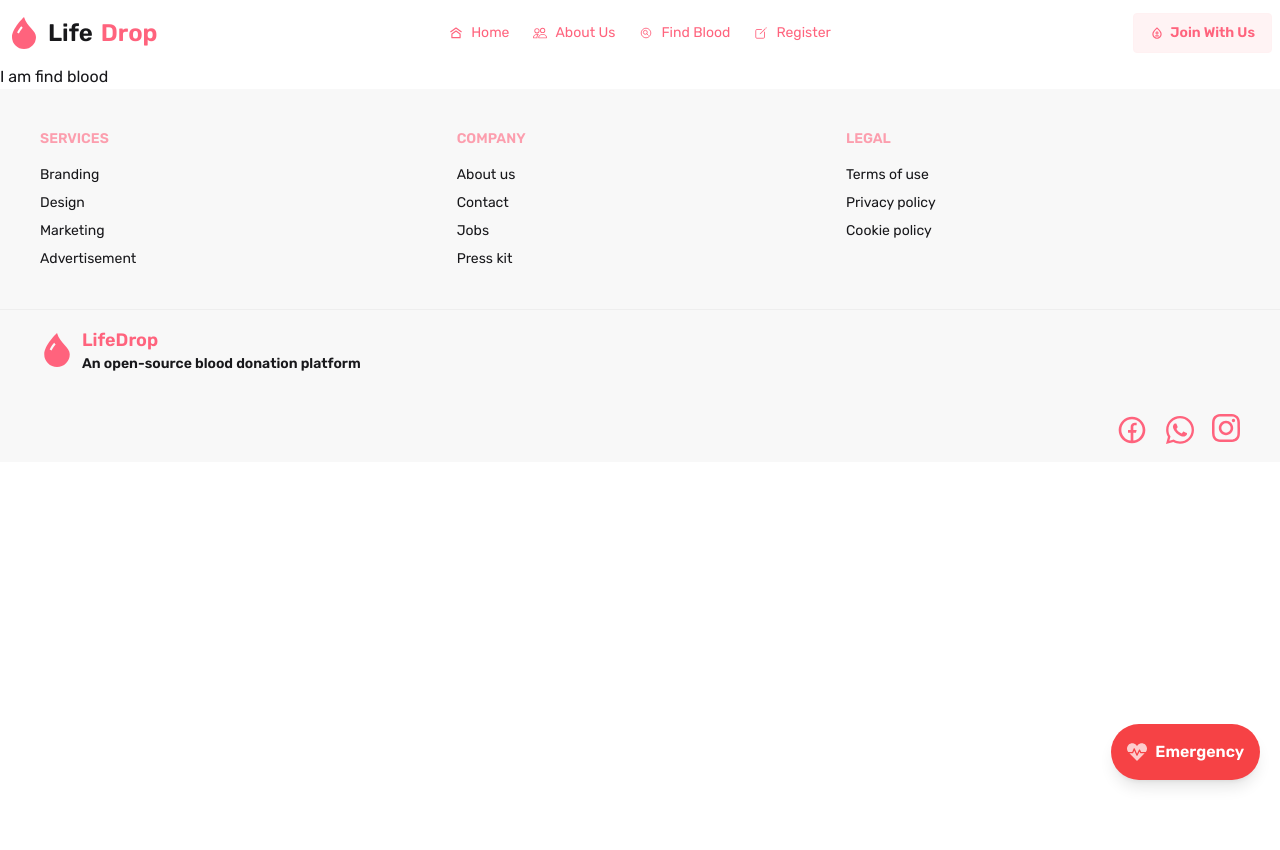
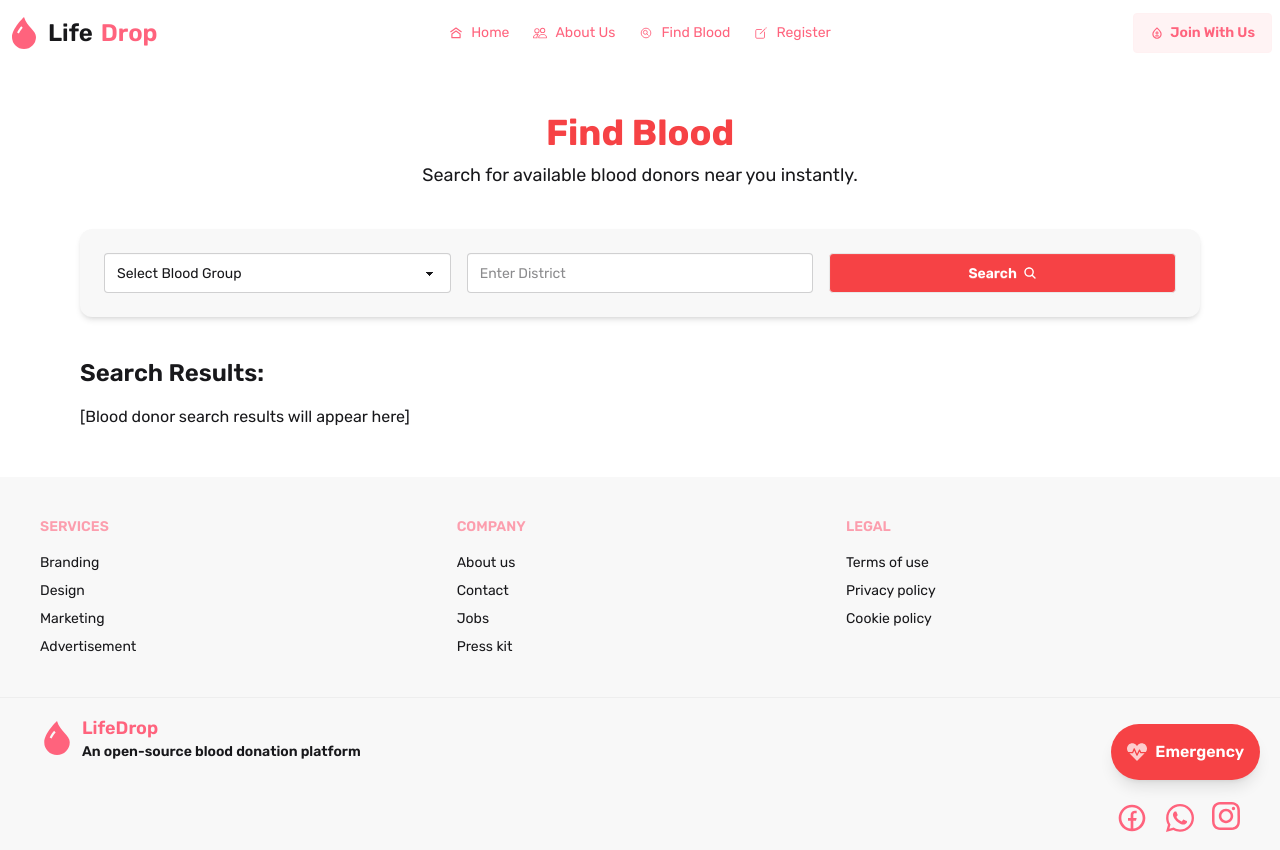
Before and after one commit to jahidul2004/LifeDrop, a React (Vite) app: page /find-blood in a window 1280 px wide. Before the commit the page ends 800 px from the top, so only its background shows below. Built offline with nearby package versions, Linux system fonts and the light colour scheme.

Commit message:
FindBlood section added.

```diff
--- a/src/pages/FindBlood/FindBlood.jsx
+++ b/src/pages/FindBlood/FindBlood.jsx
@@ -1,7 +1,68 @@
 import React from "react";
+import { IoSearch } from "react-icons/io5";
 
 const FindBlood = () => {
-    return <div>I am find blood</div>;
+    return (
+        <div className="py-12 bg-base-100">
+            <div className="max-w-6xl mx-auto px-4">
+                {/* Title Section */}
+                <div className="text-center mb-10">
+                    <h2 className="text-4xl font-bold text-[#f64245] mb-2">
+                        Find Blood
+                    </h2>
+                    <p className="text-base-content text-lg">
+                        Search for available blood donors near you instantly.
+                    </p>
+                </div>
+
+                {/* Search Form Section */}
+                <div className="bg-base-200 p-6 rounded-xl shadow-md">
+                    <form className="grid grid-cols-1 md:grid-cols-3 gap-4">
+                        {/* Blood Group Dropdown */}
+                        <select className="select select-bordered w-full">
+                            <option disabled selected>
+                                Select Blood Group
+                            </option>
+                            <option>A+</option>
+                            <option>A-</option>
+                            <option>B+</option>
+                            <option>B-</option>
+                            <option>AB+</option>
+                            <option>AB-</option>
+                            <option>O+</option>
+                            <option>O-</option>
+                        </select>
+
+                        {/* District Input */}
+                        <input
+                            type="text"
+                            placeholder="Enter District"
+                            className="input input-bordered w-full"
+                        />
+
+                        {/* Search Button */}
+                        <button
+                            type="submit"
+                            className="btn bg-[#f64245] text-white w-full"
+                        >
+                            Search <IoSearch />
+                        </button>
+                    </form>
+                </div>
+
+                {/* Result Placeholder */}
+                <div className="mt-10">
+                    <h3 className="text-2xl font-semibold mb-4">
+                        Search Results:
+                    </h3>
+                    {/* Replace this block with dynamic results */}
+                    <div className="text-base-content">
+                        [Blood donor search results will appear here]
+                    </div>
+                </div>
+            </div>
+        </div>
+    );
 };
 
 export default FindBlood;
```
